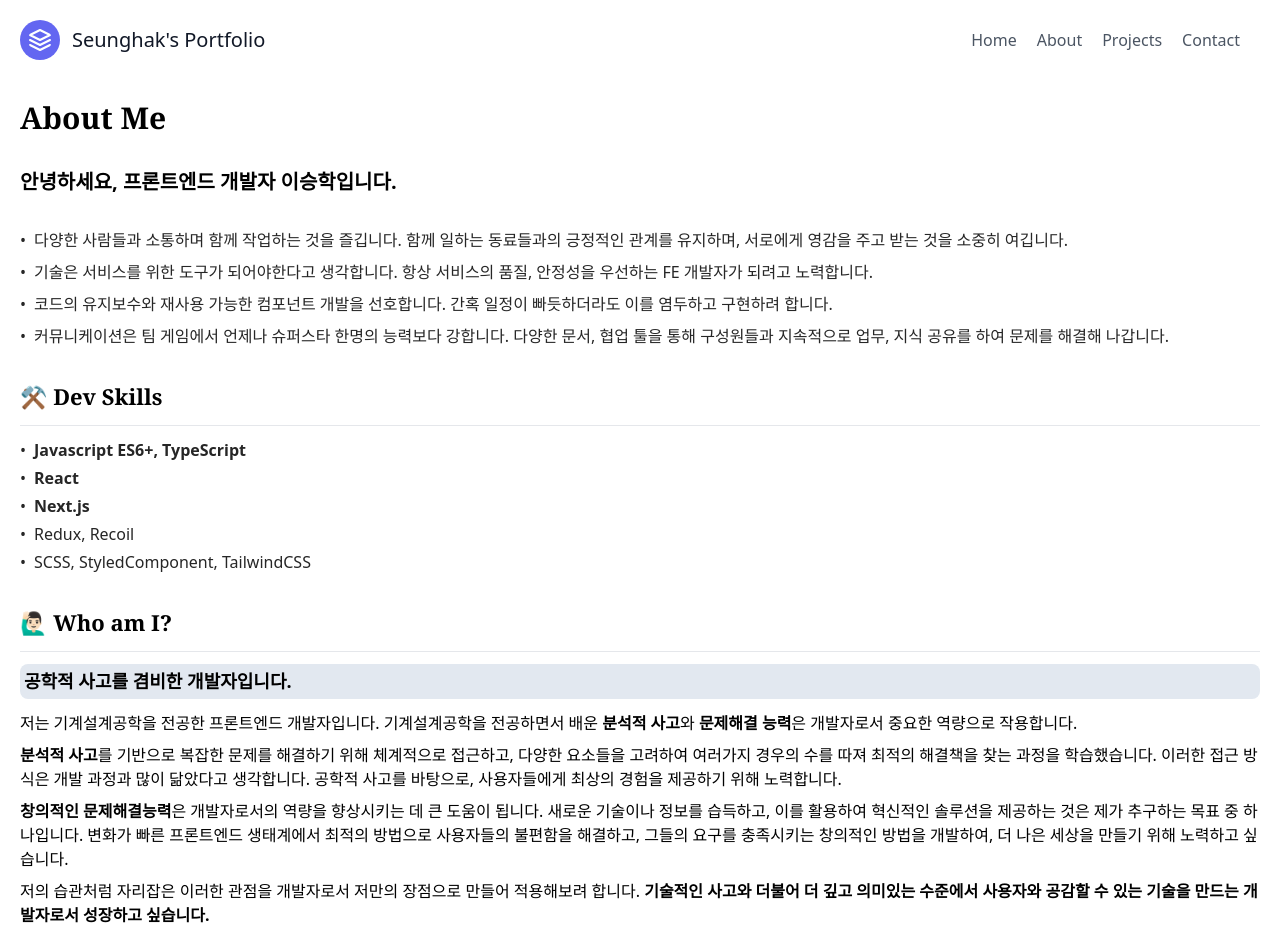
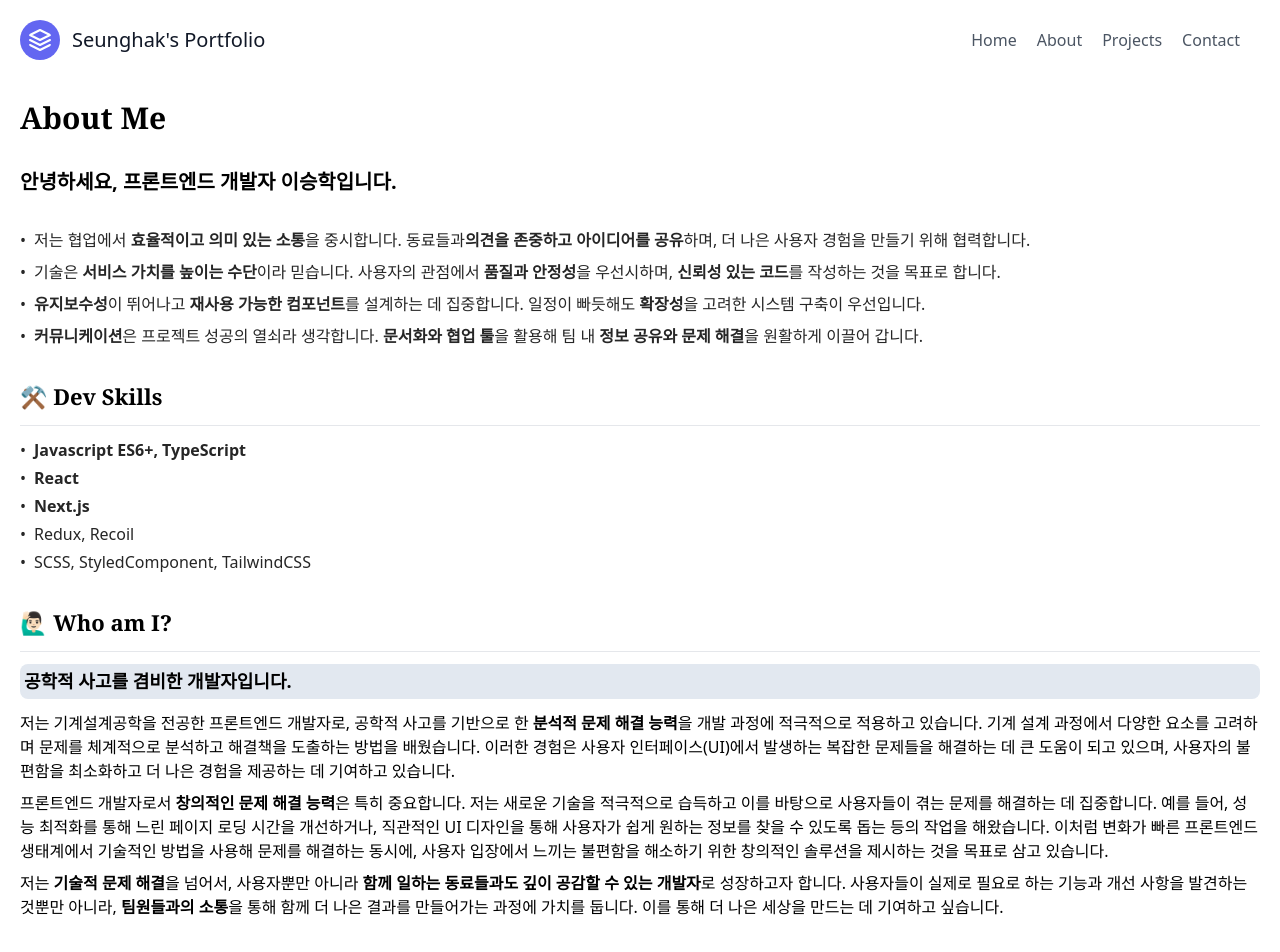
Before and after one commit to dltmdgkr/NextJs-portfolio, a Next.js app: page /about in a window 1280 px wide. Shown: the top 952 px of the page. Built offline with nearby package versions, Linux system fonts and the light colour scheme.

Commit message:
About Me 페이지 수정

```diff
--- a/src/app/about/page.tsx
+++ b/src/app/about/page.tsx
@@ -12,31 +12,34 @@ export default function AboutPage() {
           <li className="flex">
             <div className="mr-2">{"•"}</div>
             <div>
-              다양한 사람들과 소통하며 함께 작업하는 것을 즐깁니다. 함께 일하는
-              동료들과의 긍정적인 관계를 유지하며, 서로에게 영감을 주고 받는
-              것을 소중히 여깁니다.
+              저는 협업에서 <b>효율적이고 의미 있는 소통</b>을 중시합니다.
+              동료들과
+              <b>의견을 존중하고 아이디어를 공유</b>하며, 더 나은 사용자 경험을
+              만들기 위해 협력합니다.
             </div>
           </li>
           <li className="flex">
             <div className="mr-2">{"•"}</div>
             <div>
-              기술은 서비스를 위한 도구가 되어야한다고 생각합니다. 항상 서비스의
-              품질, 안정성을 우선하는 FE 개발자가 되려고 노력합니다.
+              기술은 <b>서비스 가치를 높이는 수단</b>이라 믿습니다. 사용자의
+              관점에서 <b>품질과 안정성</b>을 우선시하며,{" "}
+              <b>신뢰성 있는 코드</b>를 작성하는 것을 목표로 합니다.
             </div>
           </li>
           <li className="flex">
             <div className="mr-2">{"•"}</div>
             <div>
-              코드의 유지보수와 재사용 가능한 컴포넌트 개발을 선호합니다. 간혹
-              일정이 빠듯하더라도 이를 염두하고 구현하려 합니다.
+              <b>유지보수성</b>이 뛰어나고 <b>재사용 가능한 컴포넌트</b>를
+              설계하는 데 집중합니다. 일정이 빠듯해도 <b>확장성</b>을 고려한
+              시스템 구축이 우선입니다.
             </div>
           </li>
           <li className="flex">
             <div className="mr-2">{"•"}</div>
             <div>
-              커뮤니케이션은 팀 게임에서 언제나 슈퍼스타 한명의 능력보다
-              강합니다. 다양한 문서, 협업 툴을 통해 구성원들과 지속적으로 업무,
-              지식 공유를 하여 문제를 해결해 나갑니다.
+              <b>커뮤니케이션</b>은 프로젝트 성공의 열쇠라 생각합니다.{" "}
+              <b>문서화와 협업 툴</b>을 활용해 팀 내{" "}
+              <b>정보 공유와 문제 해결</b>을 원활하게 이끌어 갑니다.
             </div>
           </li>
         </ul>
@@ -84,32 +87,32 @@ export default function AboutPage() {
           </h3>
           <div className="flex flex-col gap-2">
             <p>
-              저는 기계설계공학을 전공한 프론트엔드 개발자입니다. 기계설계공학을
-              전공하면서 배운 <b>분석적 사고</b>와 <b>문제해결 능력</b>은
-              개발자로서 중요한 역량으로 작용합니다.{" "}
+              저는 기계설계공학을 전공한 프론트엔드 개발자로, 공학적 사고를
+              기반으로 한 <b>분석적 문제 해결 능력</b>을 개발 과정에 적극적으로
+              적용하고 있습니다. 기계 설계 과정에서 다양한 요소를 고려하며
+              문제를 체계적으로 분석하고 해결책을 도출하는 방법을 배웠습니다.
+              이러한 경험은 사용자 인터페이스(UI)에서 발생하는 복잡한 문제들을
+              해결하는 데 큰 도움이 되고 있으며, 사용자의 불편함을 최소화하고 더
+              나은 경험을 제공하는 데 기여하고 있습니다.{" "}
             </p>
             <p>
-              <b>분석적 사고</b>를 기반으로 복잡한 문제를 해결하기 위해
-              체계적으로 접근하고, 다양한 요소들을 고려하여 여러가지 경우의 수를
-              따져 최적의 해결책을 찾는 과정을 학습했습니다. 이러한 접근 방식은
-              개발 과정과 많이 닮았다고 생각합니다. 공학적 사고를 바탕으로,
-              사용자들에게 최상의 경험을 제공하기 위해 노력합니다.
+              프론트엔드 개발자로서 <b>창의적인 문제 해결 능력</b>은 특히
+              중요합니다. 저는 새로운 기술을 적극적으로 습득하고 이를 바탕으로
+              사용자들이 겪는 문제를 해결하는 데 집중합니다. 예를 들어, 성능
+              최적화를 통해 느린 페이지 로딩 시간을 개선하거나, 직관적인 UI
+              디자인을 통해 사용자가 쉽게 원하는 정보를 찾을 수 있도록 돕는 등의
+              작업을 해왔습니다. 이처럼 변화가 빠른 프론트엔드 생태계에서
+              기술적인 방법을 사용해 문제를 해결하는 동시에, 사용자 입장에서
+              느끼는 불편함을 해소하기 위한 창의적인 솔루션을 제시하는 것을
+              목표로 삼고 있습니다.
             </p>
             <p>
-              <b>창의적인 문제해결능력</b>은 개발자로서의 역량을 향상시키는 데
-              큰 도움이 됩니다. 새로운 기술이나 정보를 습득하고, 이를 활용하여
-              혁신적인 솔루션을 제공하는 것은 제가 추구하는 목표 중 하나입니다.
-              변화가 빠른 프론트엔드 생태계에서 최적의 방법으로 사용자들의
-              불편함을 해결하고, 그들의 요구를 충족시키는 창의적인 방법을
-              개발하여, 더 나은 세상을 만들기 위해 노력하고 싶습니다.
-            </p>
-            <p>
-              저의 습관처럼 자리잡은 이러한 관점을 개발자로서 저만의 장점으로
-              만들어 적용해보려 합니다.{" "}
-              <b>
-                기술적인 사고와 더불어 더 깊고 의미있는 수준에서 사용자와 공감할
-                수 있는 기술을 만드는 개발자로서 성장하고 싶습니다.
-              </b>
+              저는 <b>기술적 문제 해결</b>을 넘어서, 사용자뿐만 아니라{" "}
+              <b>함께 일하는 동료들과도 깊이 공감할 수 있는 개발자</b>로
+              성장하고자 합니다. 사용자들이 실제로 필요로 하는 기능과 개선
+              사항을 발견하는 것뿐만 아니라, <b>팀원들과의 소통</b>을 통해 함께
+              더 나은 결과를 만들어가는 과정에 가치를 둡니다. 이를 통해 더 나은
+              세상을 만드는 데 기여하고 싶습니다.
             </p>
           </div>
         </div>
```
